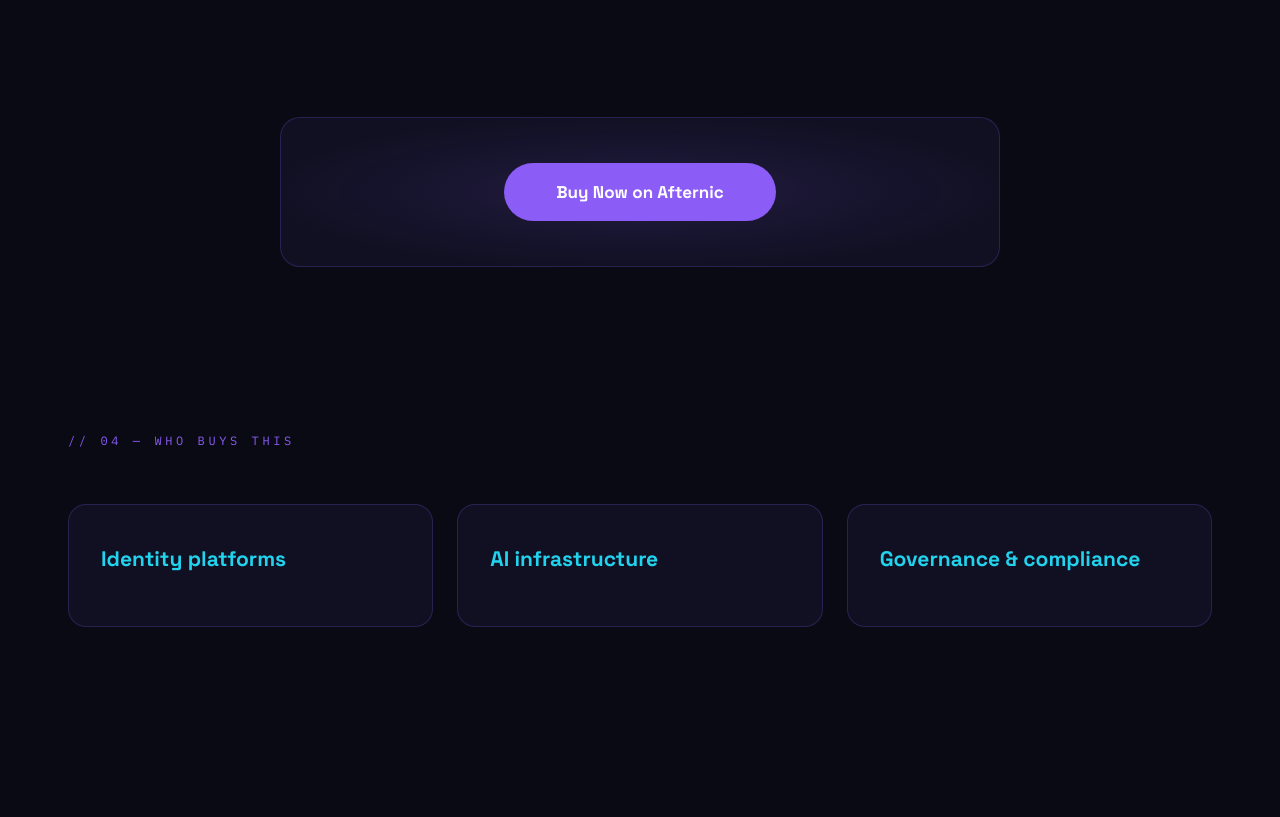
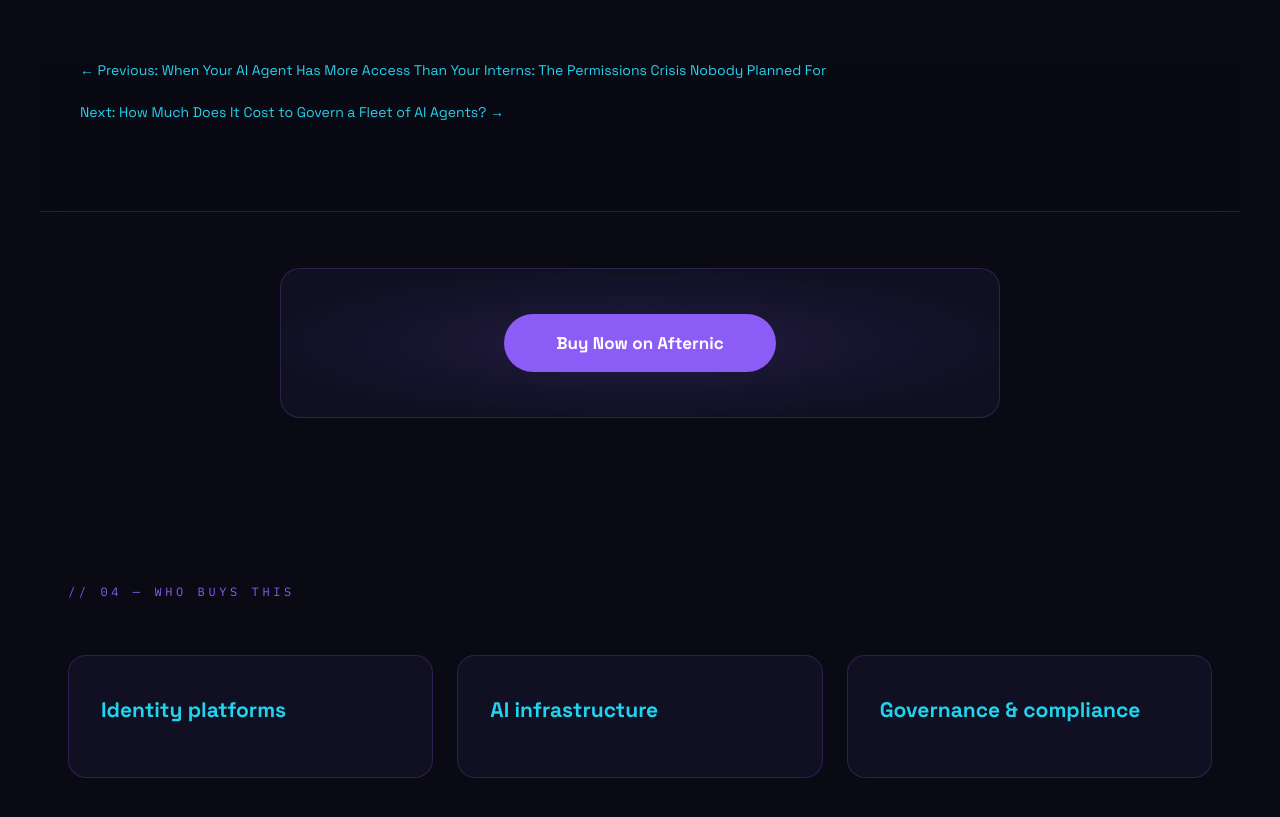
Before and after one commit to primedomaincapital/agenticentitlements, a plain HTML site: page insights/article5.html in a window 1280 px wide. Shown: the part 3801-4618 px from the top of the page. Drawn offline with Linux system fonts and the light colour scheme.

Commit message:
Add prev/next article nav to article5

```diff
--- a/insights/article5.html
+++ b/insights/article5.html
@@ -117,7 +117,7 @@ blockquote.pull{font-size:1.4rem;line-height:1.6;color:var(--ink);border:1px sol
 </div>
 </div>
 
-<div class="callout reveal">
+<nav class="article-nav reveal" style="position:relative;z-index:1;max-width:1200px;margin:0 auto;padding:0 40px 90px;display:flex;justify-content:space-between;gap:24px;flex-wrap:wrap"><a href="article4.html" style="color:var(--cyan);text-decoration:none;font-size:14px">&larr; Previous: When Your AI Agent Has More Access Than Your Interns: The Permissions Crisis Nobody Planned For</a><a href="article6.html" style="color:var(--cyan);text-decoration:none;font-size:14px">Next: How Much Does It Cost to Govern a Fleet of AI Agents? &rarr;</a></nav><div class="callout reveal">
   <a class="btn" href="https://www.afternic.com/domain/agenticentitlements.com">Buy Now on Afternic</a>
 </div>
 
```
